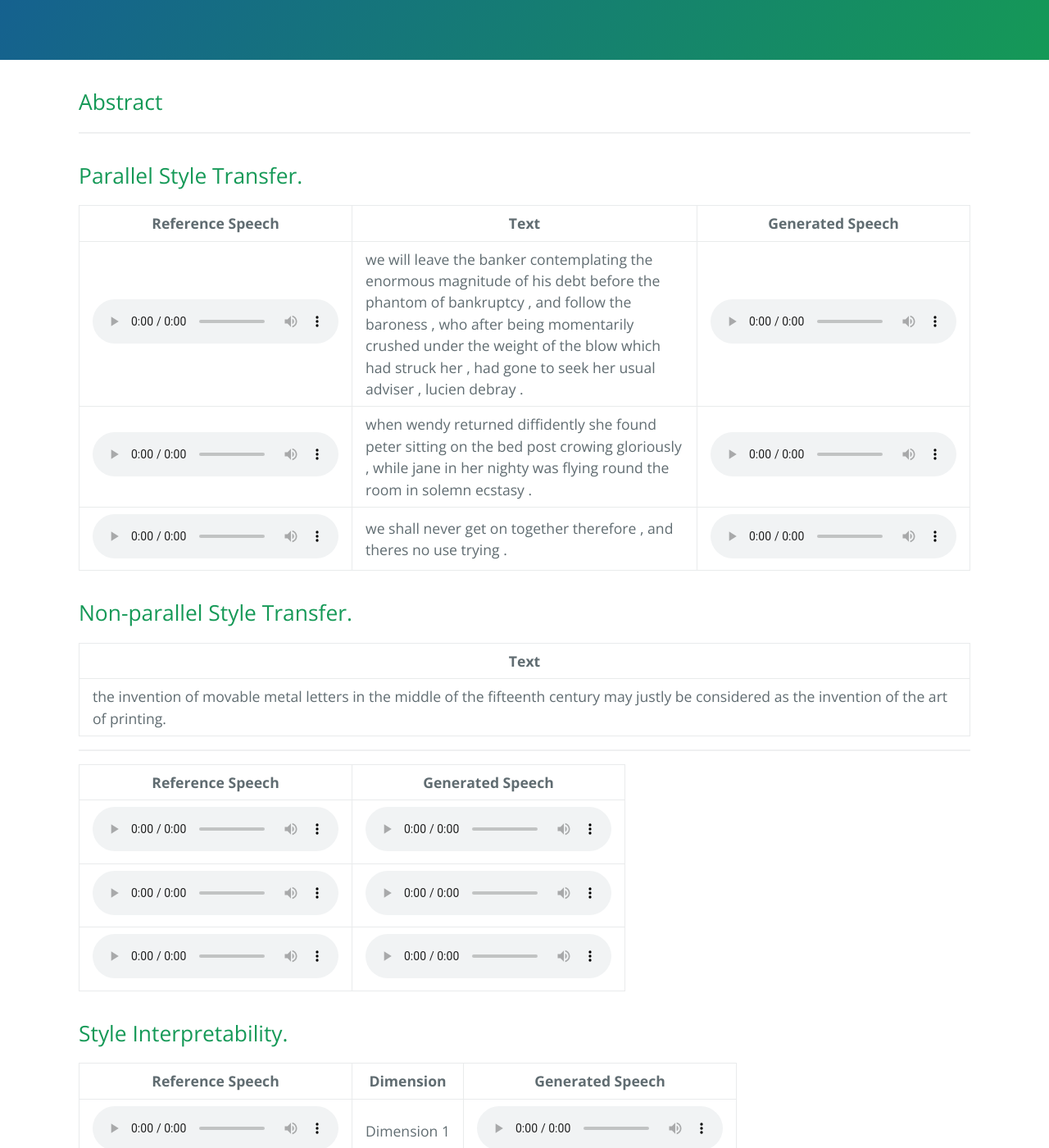
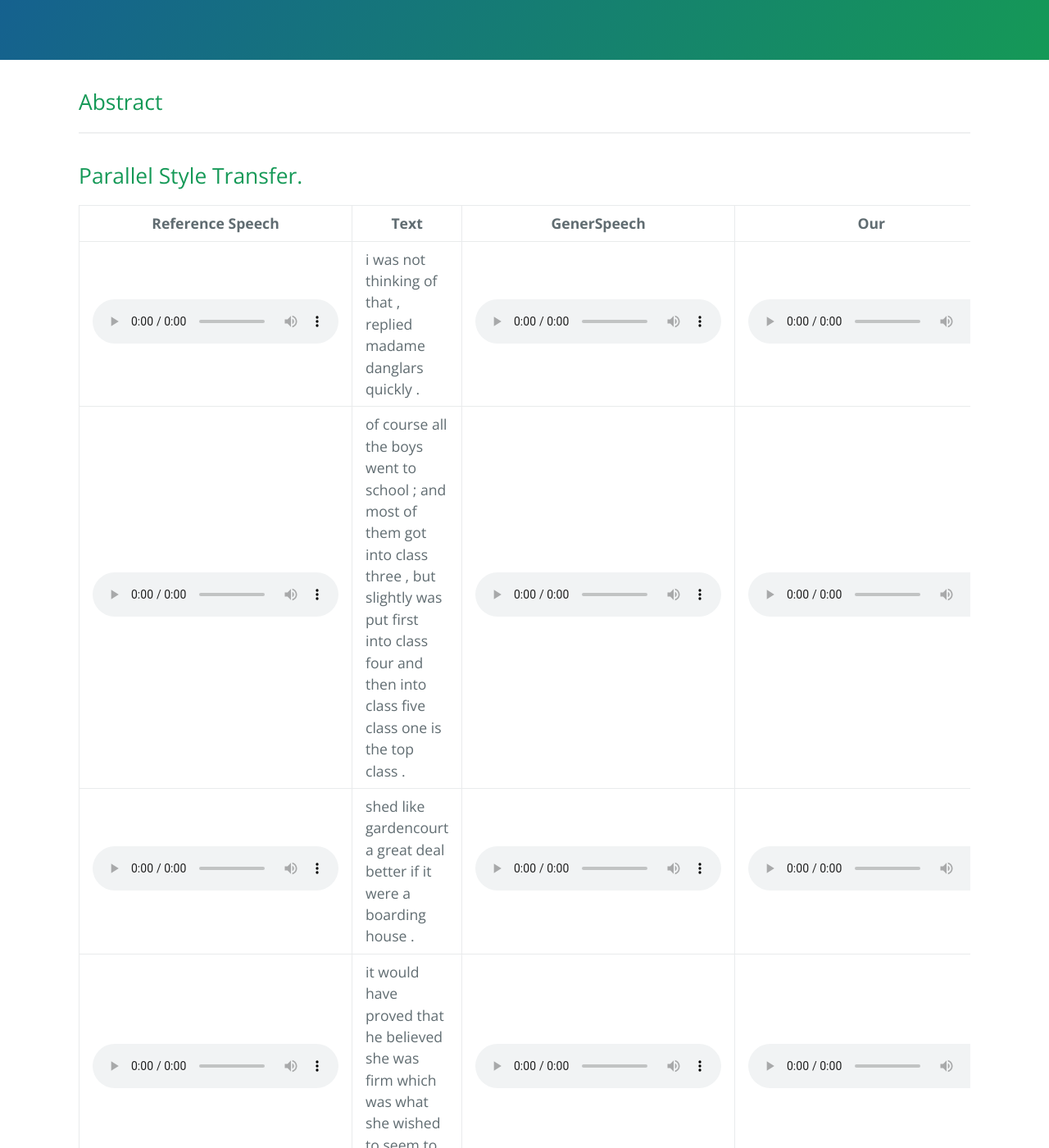
Before and after one commit to gwh22/gwh22.github.io, a Jekyll site: the page built from index.md, in a window 1280 px wide and 1400 px high, scrolled down 415 px. Shown: the whole window at 82% size. Built offline with Jekyll 4.4.1, drawn with Linux system fonts in a browser that asks for light colours; our own code applies the rules of GitHub Pages for plain Markdown files; the repository's description, which GitHub fills in, is left out.

Commit message:
Update index.md

```diff
--- a/index.md
+++ b/index.md
@@ -5,11 +5,12 @@
 
 ## Parallel Style Transfer.
 
-| <center> Reference Speech </center> | <center> Text </center> | <center> Generated Speech </center>|
+| <center> Reference Speech </center> | <center> Text </center> | <center> GenerSpeech </center>| <center> Our </center>|
 | -----------     |  -----------     | -----------     |
-|  <audio src="Interpret-TTS/PST/wavs_g/[000009].wav" controls preload></audio>  | we will leave the banker contemplating the enormous magnitude of his debt before the phantom of bankruptcy , and follow the baroness , who after being momentarily crushed under the weight of the blow which had struck her , had gone to seek her usual adviser , lucien debray . |  <audio src="Interpret-TTS/PST/wavs_p/[000009].wav" controls preload></audio>  |
-| <audio src="Interpret-TTS/PST/wavs_g/[000028].wav" controls preload></audio> | when wendy returned diffidently she found peter sitting on the bed post crowing gloriously , while jane in her nighty was flying round the room in solemn ecstasy .| <audio src="Interpret-TTS/PST/wavs_p/[000028].wav" controls preload></audio> |
-| <audio src="Interpret-TTS/PST/wavs_g/[000029].wav" controls preload></audio> | we shall never get on together therefore , and theres no use trying . | <audio src="Interpret-TTS/PST/wavs_p/[000029].wav" controls preload></audio>|
+|  <audio src="Interpret-TTS/PST/81_true.wav" controls preload></audio>  | i was not thinking of that , replied madame danglars quickly . |  <audio src="Interpret-TTS/PST/81_gener.wav" controls preload></audio>  | <audio src="Interpret-TTS/PST/81_our.wav" controls preload></audio>  |
+| <audio src="Interpret-TTS/PST/135_true.wav" controls preload></audio> | of course all the boys went to school ; and most of them got into class three , but slightly was put first into class four and then into class five class one is the top class .| <audio src="Interpret-TTS/PST/135_gener.wav" controls preload></audio> |<audio src="Interpret-TTS/PST/135_our.wav" controls preload></audio> |
+| <audio src="Interpret-TTS/PST/231_true.wav" controls preload></audio> | shed like gardencourt a great deal better if it were a boarding house .| <audio src="Interpret-TTS/PST/231_gener.wav" controls preload></audio> |<audio src="Interpret-TTS/PST/231_our.wav" controls preload></audio> |
+| <audio src="Interpret-TTS/PST/339_true.wav" controls preload></audio> |it would have proved that he believed she was firm which was what she wished to seem to him .| <audio src="Interpret-TTS/PST/339_gener.wav" controls preload></audio> |<audio src="Interpret-TTS/PST/339_our.wav" controls preload></audio> |
 
 
 
```
